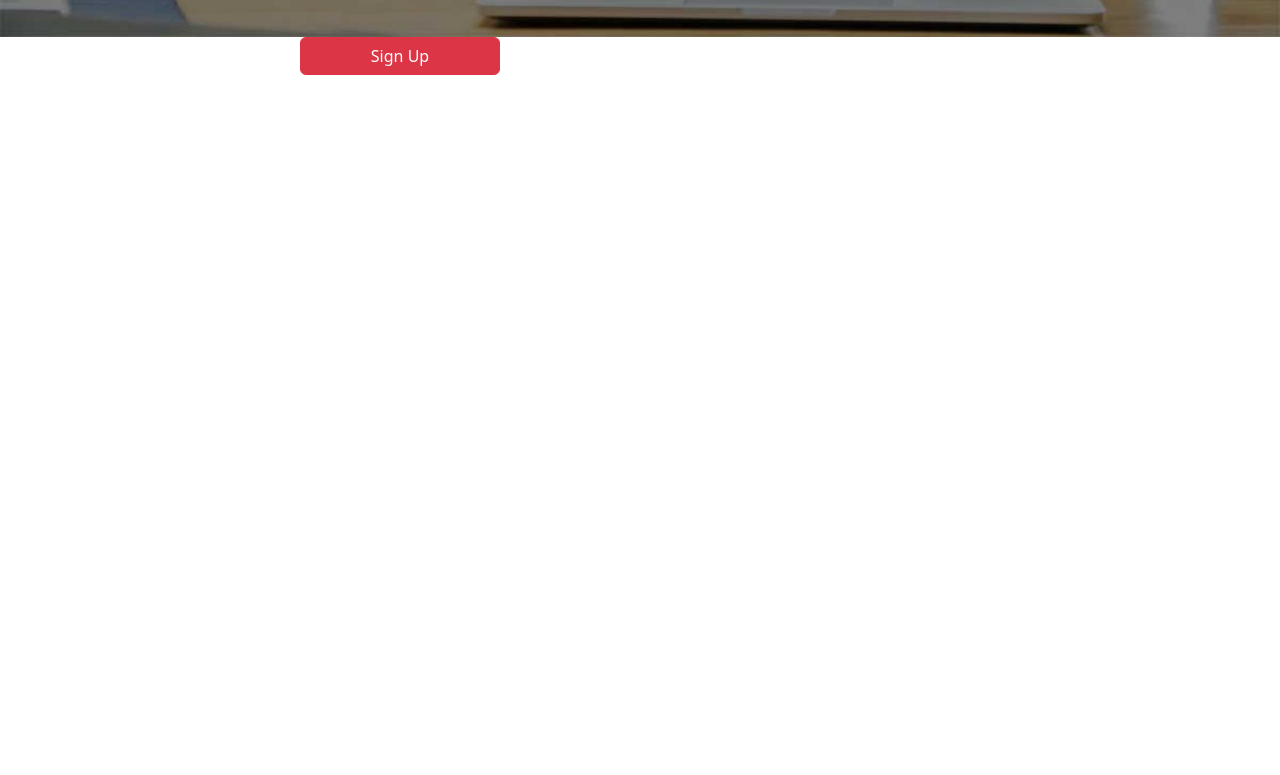
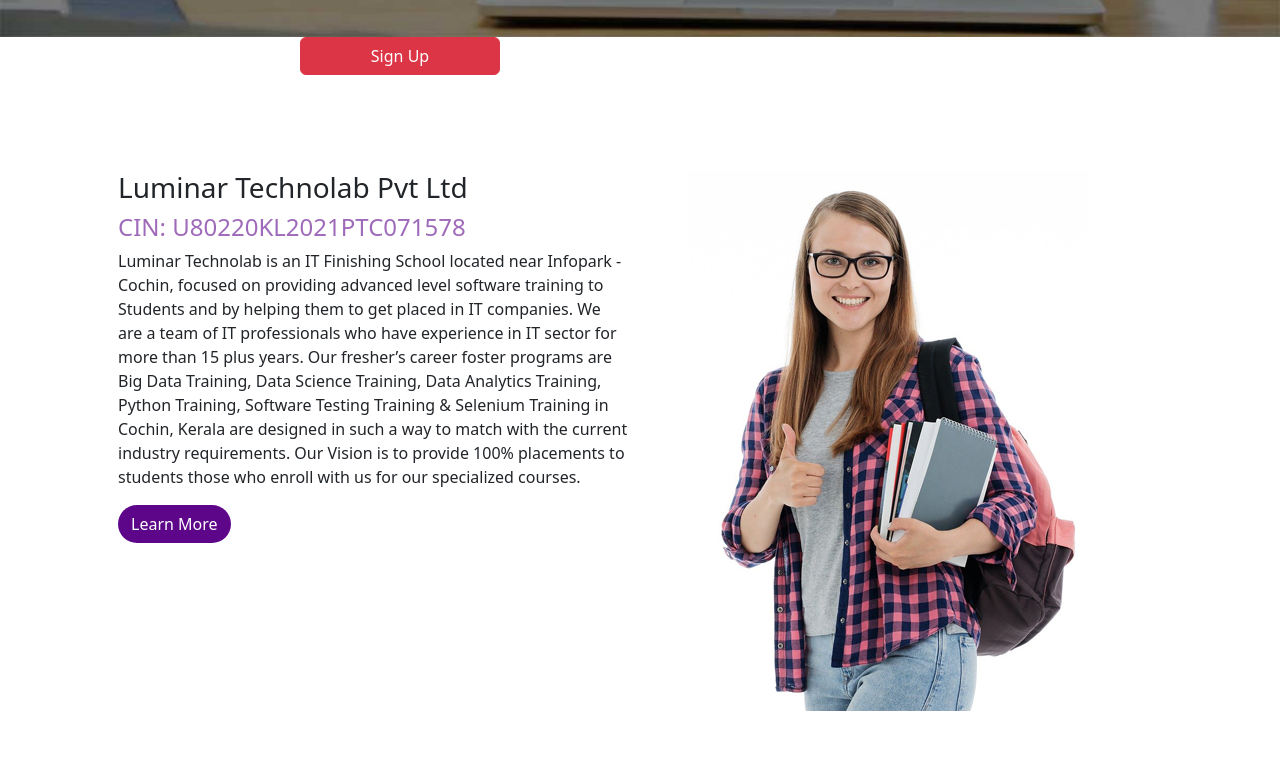
Before and after one commit to PaxtonAntony/navre, a plain HTML site: page index.html in a window 1280 px wide. Shown: the part 559-1334 px from the top of the page. Before the commit the page ends 800 px from the top, so only its background shows below. Drawn offline with nearby package versions, Linux system fonts and the light colour scheme.

Commit message:
nav grid

```diff
--- a/index.html
+++ b/index.html
@@ -54,7 +54,7 @@
             Finishing School <br>
             100% Placement Assistance
           </h1>
-          <p style="bottom:162px ;" >We at LUMINAR TECHNOLAB offers best
+          <p style="bottom:162px ;" class="c3" >We at LUMINAR TECHNOLAB offers best
             software training and placement <br>
             in emerging technologies like BIG DATA,
             Data Science, Machine Learning,PYTHON, <br> Software Testing.</p>
@@ -70,7 +70,7 @@
 
           <h1 style="font-size: 60px; padding-bottom: 173px; text-align: start; font-weight: 700; margin-bottom: -26px;" > Data Science,ML & AL <br> Big Data-Hadoop & Spark Python Data Science<br>
           </h1>
-          <p >We at LUMINAR TECHNOLAB offers best software training and placement in <br> emerging technologies like BIG DATA,
+          <p class="c3">We at LUMINAR TECHNOLAB offers best software training and placement in <br> emerging technologies like BIG DATA,
             Data Science, Machine <br> Learning,PYTHON, Software Testing.</p>
             <div class="d-grip gap-2 col-5 me-auto">
               <button>View courses</button>
@@ -118,6 +118,28 @@
     </div>
   </div>
 </div>
+<div class="container mt-5  p-5">
+<div class="row">
+  <div class="col-lg-6 col-md-12 col-sm-12">
+    <div class="about-container">
+    <h3>Luminar Technolab Pvt Ltd </h3>
+    <h4 style="color:#5e068a99">CIN: U80220KL2021PTC071578</h4>
+    <p>Luminar Technolab is an IT Finishing School located near Infopark - Cochin, focused on providing advanced level
+      software training to Students and by helping them to get placed in IT companies. We are a team of IT professionals
+      who have experience in IT sector for more than 15 plus years. Our fresher’s career foster programs
+      are Big Data Training, Data Science Training, Data Analytics Training, Python Training, Software Testing Training &amp; Selenium Training in Cochin, Kerala are designed in such a way to match with the current industry requirements. Our Vision is to provide 100% placements to students those who enroll with us for our
+      specialized courses.</p>
+      <a class="btn " href="about" style="background-color: rgb(94, 6, 138);color: white;border-radius: 150px; " >Learn More</a>
+    </div>
+  </div>
+  <div class="col-lg-6 col-md-12
+   col-sm-12">
+    <p><img src="./images/qq.jpg" alt=""></p>
+
+  </div>
+
+</div>
+</div>
 
 </body>
 
--- a/nav.css
+++ b/nav.css
@@ -14,7 +14,7 @@
 h1{
     padding-left: 138px;
 }
-p{
+.c3{
     padding-left: 138px;
     bottom: 108px;
     text-align: start;
```
Also changed, not shown: images/qq.jpg (added).
